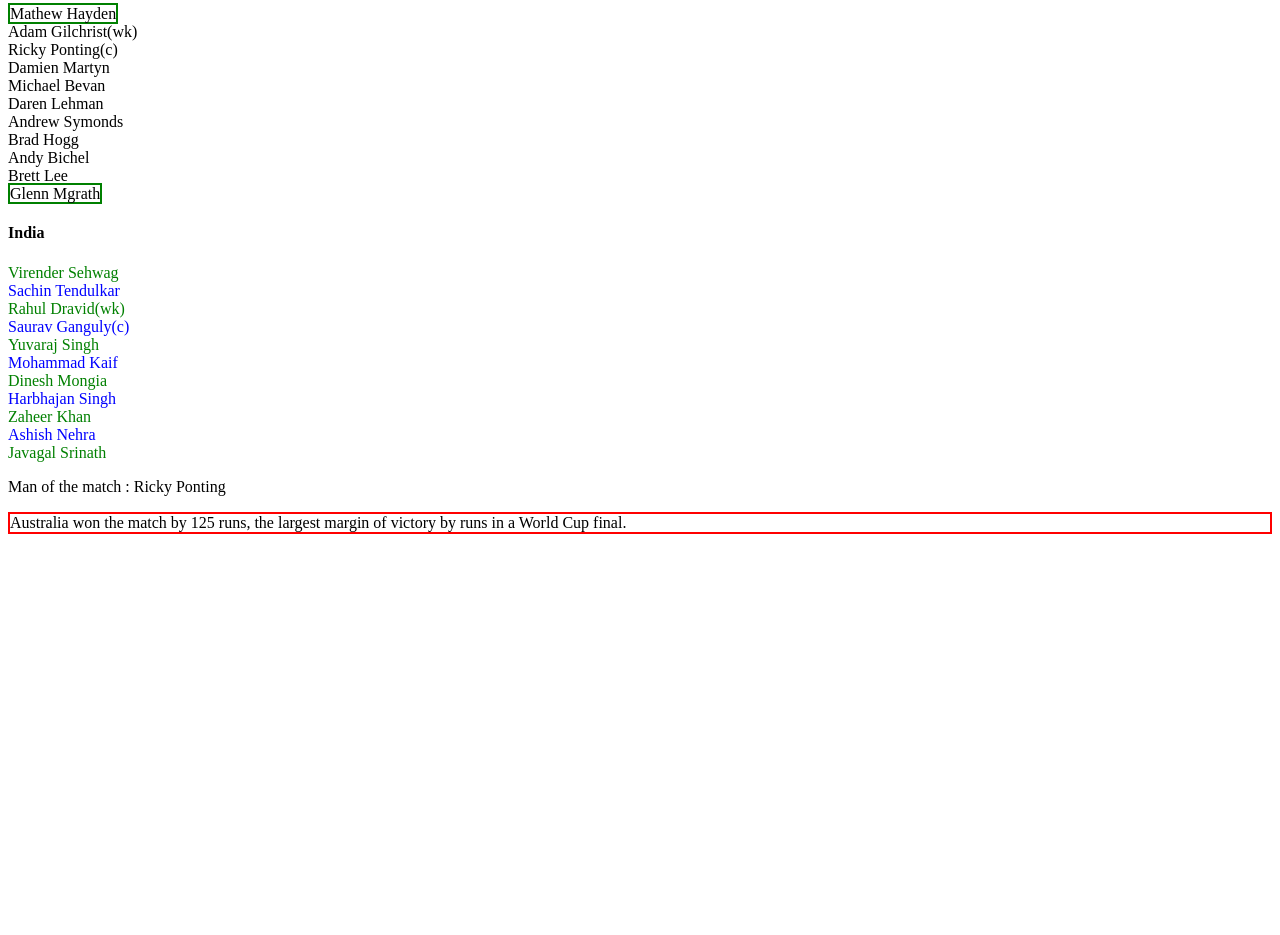
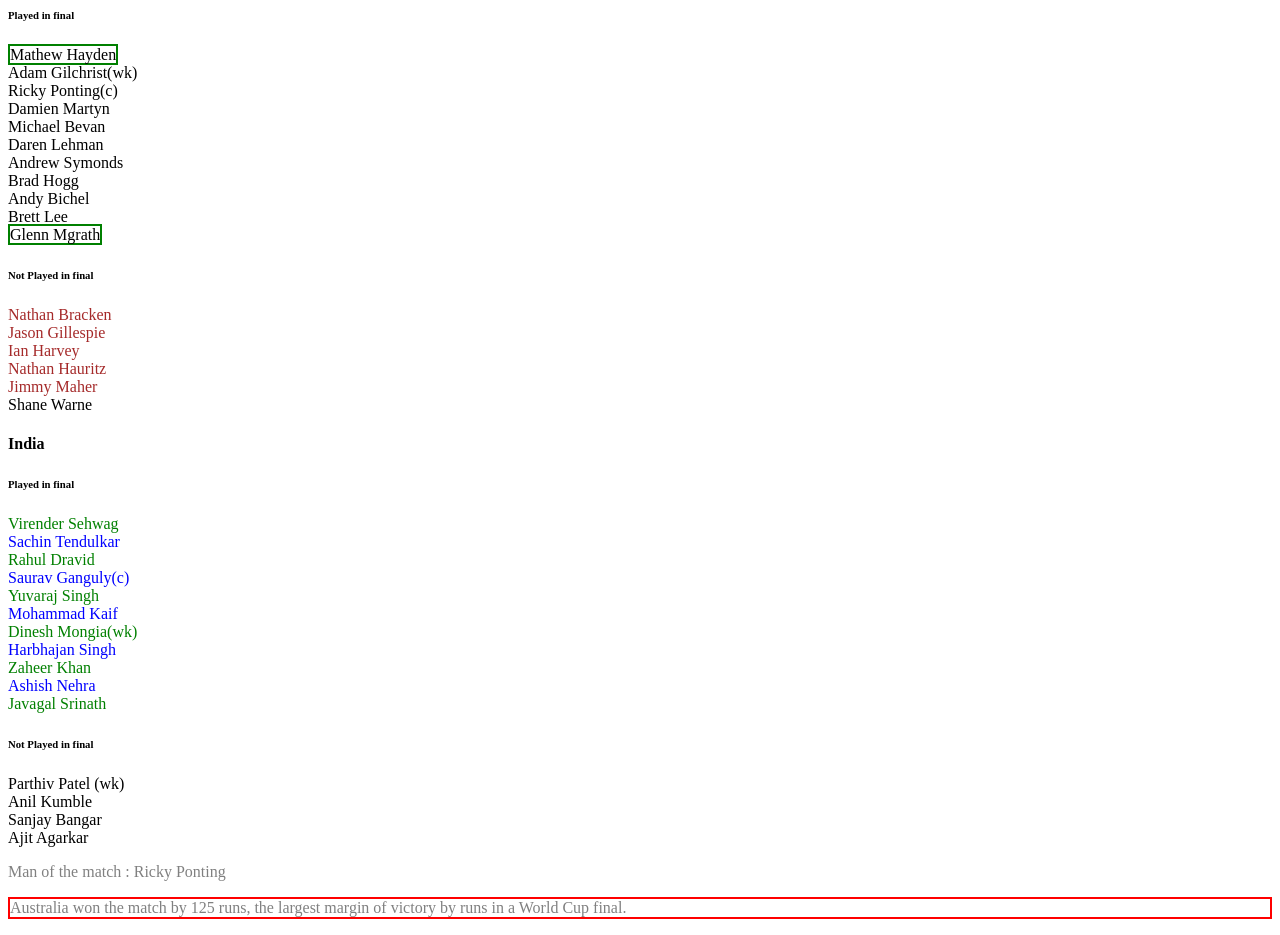
Before and after one commit to JayaramachandranAugustin/jquery-learning-tutorials, a plain HTML site: page WebContent/HTML/fetching_page_content/basic_filters.html in a window 1280 px wide. Shown: the part 273-1208 px from the top of the page. Before the commit the page ends 823 px from the top, so only its background shows below. Drawn offline with Linux system fonts and the light colour scheme.

Commit message:
added advanced selectors

```diff
--- /dev/null
+++ b/WebContent/HTML/fetching_page_content/advanced_selectors.html
@@ -0,0 +1,52 @@
+<!DOCTYPE html>
+<html>
+<head>
+<meta charset="ISO-8859-1">
+<title>Advanced selectors</title>
+<script type="text/javascript" src="../../lib/jquery-1.11.3.min.js"></script>
+<script type="text/javascript">
+$(document).ready(function(){
+	//filters only the p tag for which the immediate parent is div
+	$("div > p").css("color","green");
+	//filters the p which is descendant of div (any level)
+	//$("div  p").css("color","red");
+
+
+	//filters the div which follows after a tag
+	$("a + div").css("color","yellow");
+
+
+	$(".rock ~ p").css("color","blue");
+});
+</script>
+</head>
+<body>
+<div>
+<p>This p tag's immediate parent is div</p>
+<p>This p tag's immediate parent is div</p>
+<p>This p tag's immediate parent is div</p>
+<p>This p tag's immediate parent is div</p>
+<p>This p tag's immediate parent is div</p>
+</div>
+<a></a>
+<div>
+<article>
+<p>This p tag's immediate parent is article</p>
+<p>This p tag's immediate parent is article</p>
+<p>This p tag's immediate parent is article</p>
+<p>This p tag's immediate parent is article</p>
+<p>This p tag's immediate parent is article</p>
+</article>
+</div>
+
+<div>
+<p class="rock">This p tag's class is rock</p>
+<p>This p tag's immediate parent is div</p>
+<p>This p tag's immediate parent is div</p>
+<p>This p tag's immediate parent is div</p>
+<p>This p tag's immediate parent is div</p>
+</div>
+<a></a>
+<div>
+</body>
+</html>
--- a/WebContent/HTML/fetching_page_content/basic_filters.html
+++ b/WebContent/HTML/fetching_page_content/basic_filters.html
@@ -24,6 +24,15 @@ $("document").ready(function(){
 	//Filters the list of element whose indexes are even from the id india
 	$("#india a:even").css("color","green");
 
+	//Filtering the elements when the index value is greater than 1
+	$("p:gt(1)").css("color","grey");
+	//Filtering the elements when the index value is equal to 1
+	$("p:eq(1)").css("color","brown");
+
+	//Filtering all the values except the last element
+	$("#australiaNotPlayed a:not(a:last)").css("color","brown");
+
+
 })
 </script>
 <style type="text/css">
@@ -39,6 +48,7 @@ $("document").ready(function(){
 <h3 class="intro">List of players</h3>
 <h4 class="country">Australia</h4>
 <div id="australia">
+<h6 class="country">Played in final</h6>
 	<a>Mathew Hayden</a><br />
 	<a>Adam Gilchrist(wk)</a><br />
 	<a>Ricky Ponting(c)</a><br />
@@ -51,20 +61,37 @@ $("document").ready(function(){
 	<a>Brett Lee</a><br />
 	<a>Glenn Mgrath</a><br />
 </div>
+<h6 class="country">Not Played in final</h6>
+	<div id="australiaNotPlayed">
+		<a>Nathan Bracken</a><br />
+		<a>Jason Gillespie</a><br />
+		<a>Ian Harvey</a><br />
+		<a>Nathan Hauritz</a><br />
+		<a>Jimmy Maher</a><br />
+		<a>Shane Warne</a><br />
+	</div>
 <h4 class="country">India</h4>
+<h6 class="country">Played in final</h6>
 <div id="india">
 	<a>Virender Sehwag</a><br />
 	<a>Sachin Tendulkar</a><br />
-	<a>Rahul Dravid(wk)</a><br />
+	<a>Rahul Dravid</a><br />
 	<a>Saurav Ganguly(c)</a><br />
 	<a>Yuvaraj Singh</a><br />
 	<a>Mohammad Kaif</a><br />
-	<a>Dinesh Mongia</a><br />
+	<a>Dinesh Mongia(wk)</a><br />
 	<a>Harbhajan Singh</a><br />
 	<a>Zaheer Khan</a><br />
 	<a>Ashish Nehra</a><br />
 	<a>Javagal Srinath</a><br />
 </div>
+<h6 class="country">Not Played in final</h6>
+	<div id="indiaNotPlayed">
+		<a>Parthiv Patel (wk)</a><br />
+		<a>Anil Kumble</a><br />
+		<a>Sanjay Bangar</a><br />
+		<a>Ajit Agarkar</a><br />
+	</div>
 <p>Man of the match : Ricky Ponting</p>
 <p> Australia won the match by 125 runs, the largest margin of victory by runs in a World Cup final.</p>
 </body>
```
Also changed, not shown: WebContent/index.html (+1 -0 lines), 1 other file.
